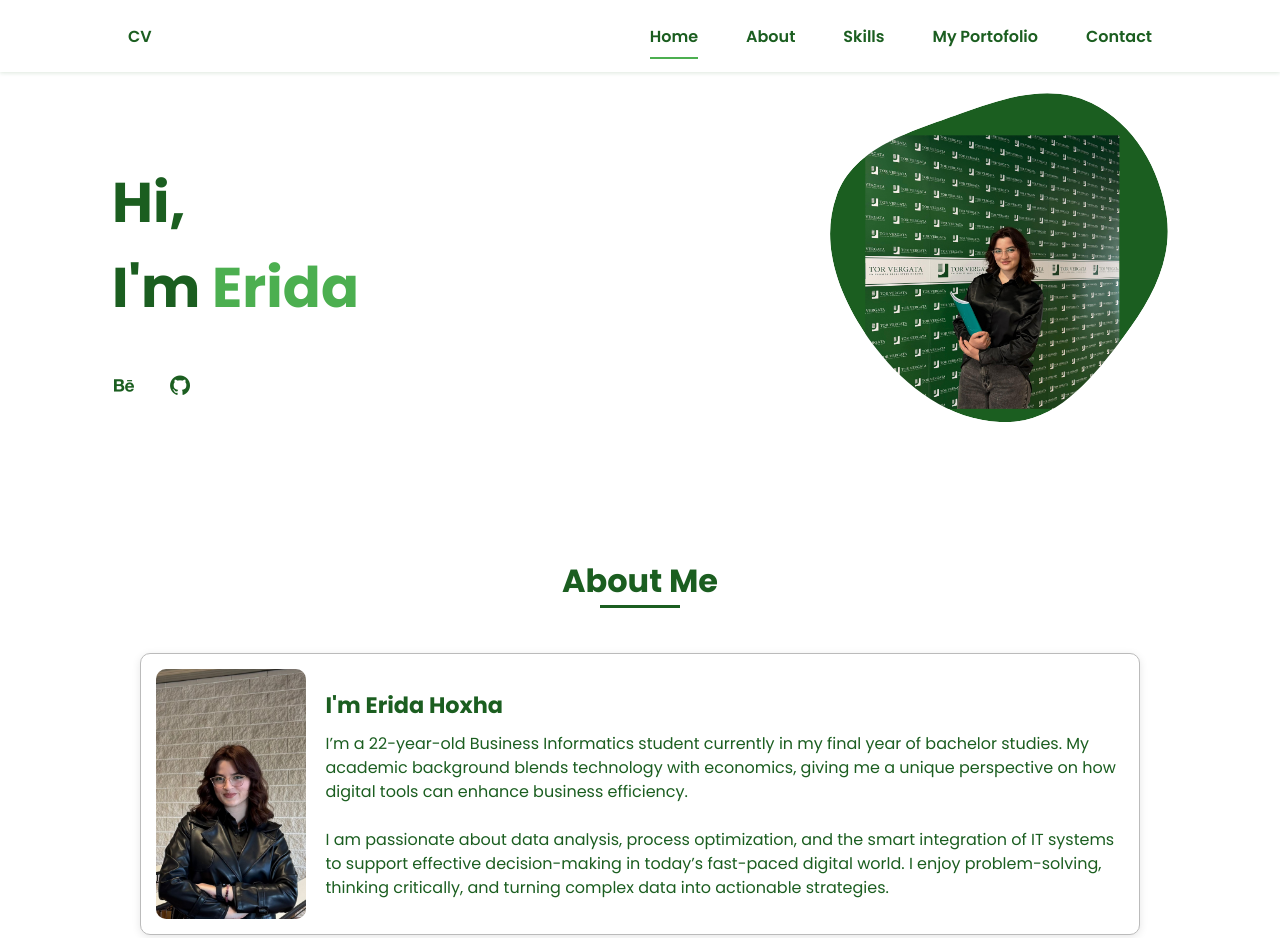
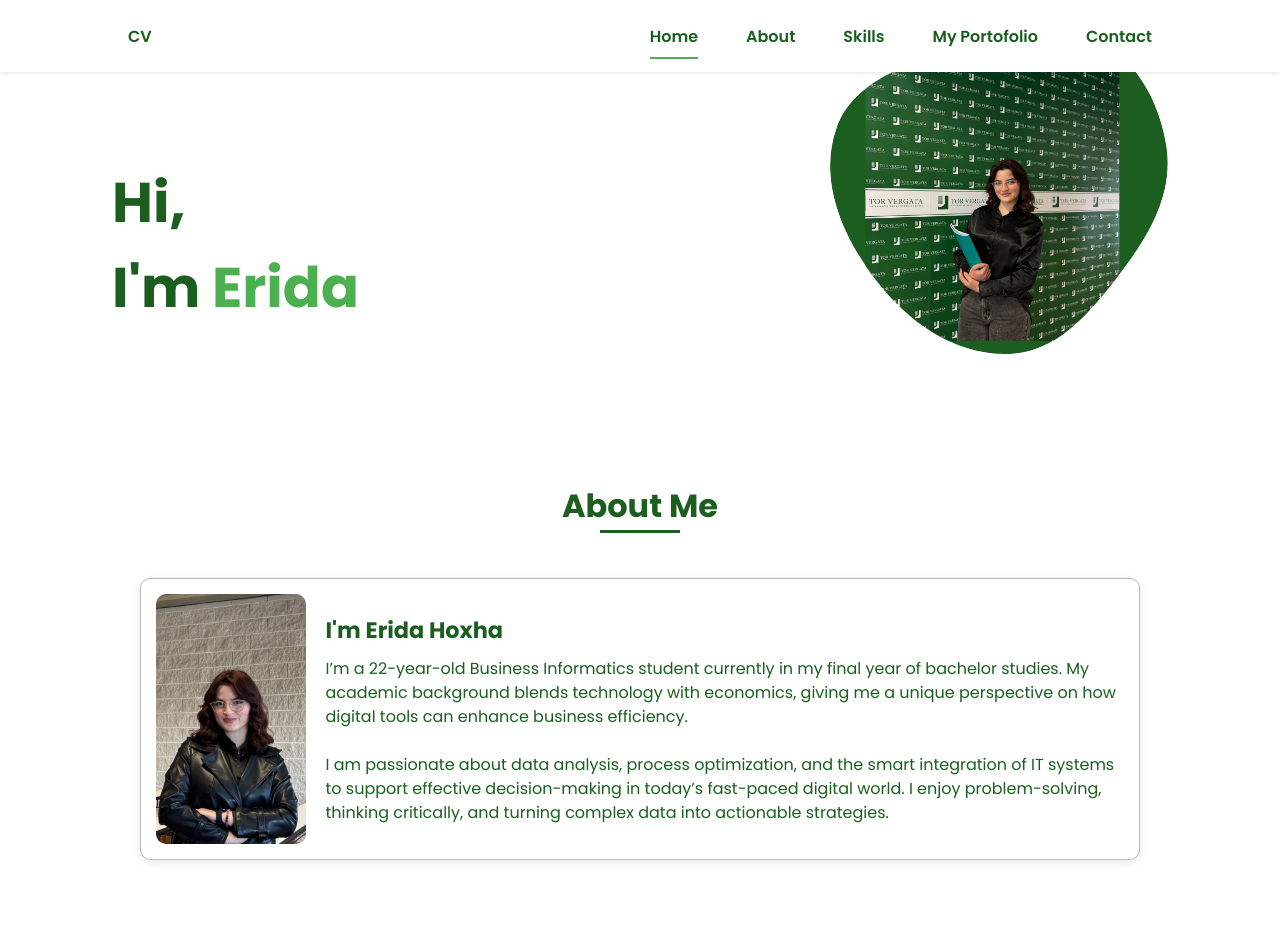
Before and after one commit to eridahoxhaa/projecti, a plain HTML site: page index.html in a window 1280 px wide. Shown: the top 938 px of the page. Drawn offline with nearby package versions, Linux system fonts and the light colour scheme.

Commit message:
Update index.html

```diff
--- a/index.html
+++ b/index.html
@@ -47,11 +47,7 @@
         </h1>
       </div>
 
-      <div class="home__social">
-        <a href="#" class="home__social-icon"><i class='bx bxl-behance'></i></a>
-        <a href="#" class="home__social-icon"><i class='bx bxl-github'></i></a>
-      </div>
-    </div>
+
 
     <div class="home__img">
       <svg class="home__blob" viewBox="0 0 479 467" xmlns="http://www.w3.org/2000/svg">
```
